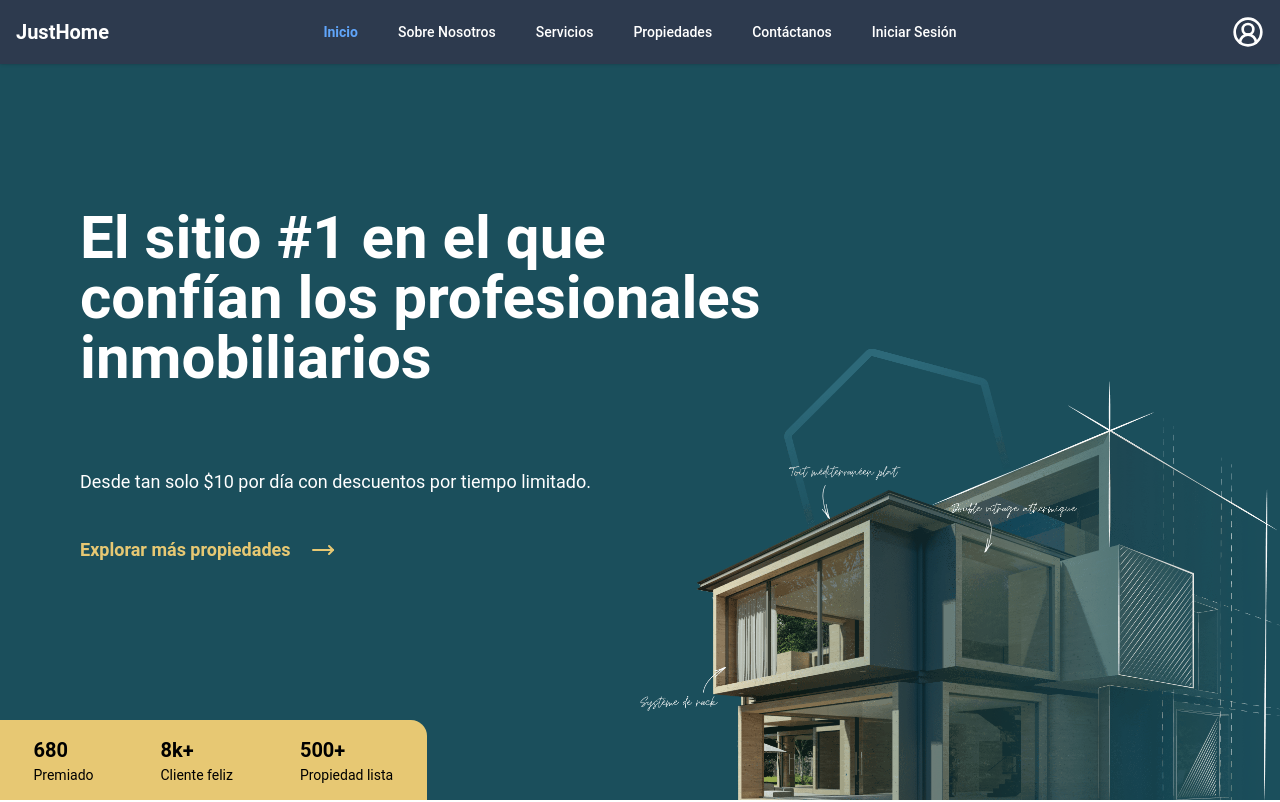
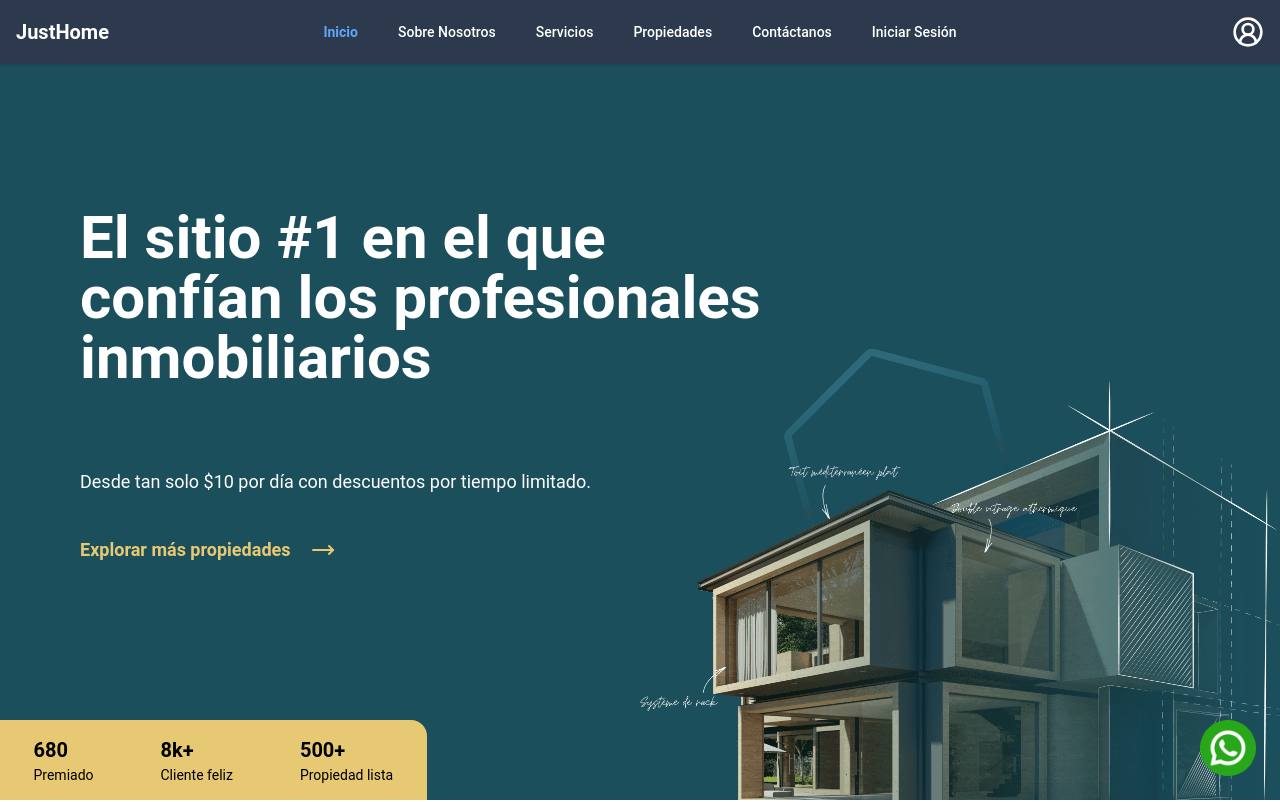
Before and after one commit to MiguelRicardo2003/Frontend-Inmobiliaria, a React (Vite) app: page / in a window 1280 px wide. Shown: the top 802 px of the page. Built offline with nearby package versions, Linux system fonts and the light colour scheme.

Commit message:
implementacion boton whatsapp

```diff
--- /dev/null
+++ b/src/components/share/whatsappButton.jsx
@@ -0,0 +1,24 @@
+
+const WhatsAppButton = () => {
+
+  const numero = "573189267246";
+  const enlace = `https://api.whatsapp.com/send?phone=${numero}`;
+
+  return (
+    <a
+      href={enlace}
+      target="_blank"
+      rel="noopener noreferrer"
+      className="fixed bottom-6 right-6 z-50 transition-all duration-300"
+      title="Habla con nosotros por WhatsApp"
+    >
+      <img
+        src="/img/whatsapp.png"
+        alt="Chat por WhatsApp"
+        className="w-14 h-14"
+      />
+    </a>
+  );
+};
+
+export default WhatsAppButton;
--- a/src/layouts/publicLayout.jsx
+++ b/src/layouts/publicLayout.jsx
@@ -1,6 +1,7 @@
 import { Outlet } from "react-router-dom";
 import Header from '../components/ui/Header';
 import Footer from '../components/ui/Footer';
+import WhatsAppButton from "../components/share/whatsappButton";
 
 
 
@@ -10,6 +11,7 @@ const publicLayout = () => {
         <div className="">
             <Header />
             <Outlet />
+            <WhatsAppButton/>
             <Footer />
         </div>
     )
```
Also changed, not shown: public/LogoZeta.png (deleted), public/img/whatsapp.png (added).
